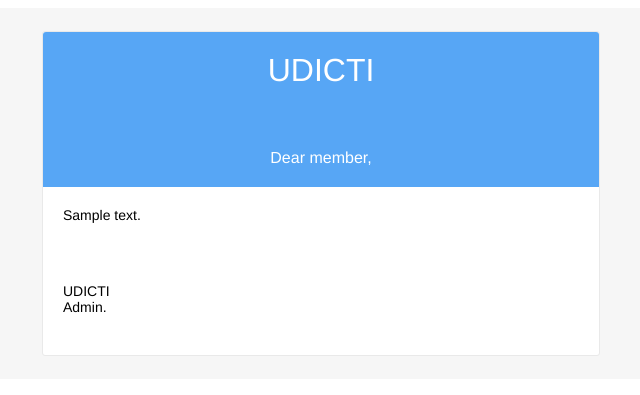
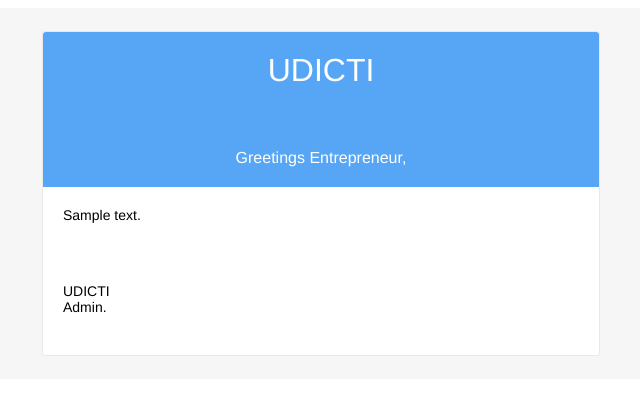
Before and after one commit to maen08/udictimailer, a Django app: template templates/email.html in a window 1280 px wide. Shown: the top 395 px of the page, without its empty margins (319-959 px from the left). Run offline with Django 3.2, Linux system fonts and the light colour scheme; the template is opened without the code that fills it: most values are stand-ins (such as "Sample title", 1, 10 or a date in 2020).

Commit message:
changed the greetings and background colour

```diff
--- a/templates/email.html
+++ b/templates/email.html
@@ -19,9 +19,9 @@
                             style="font-family: 'Helvetica Neue',Helvetica,Arial,sans-serif; box-sizing: border-box; font-size: 14px; margin: 0;">
                         <td class=""
                             style="font-family: 'Helvetica Neue',Helvetica,Arial,sans-serif; box-sizing: border-box; font-size: 16px; vertical-align: top; color: #fff; font-weight: 500; text-align: center; border-radius: 3px 3px 0 0; background-color: #57a6f5; margin: 0; padding: 20px;"
-                                    align="center" bgcolor="#71b6f9" valign="top">
+                            align="center" bgcolor="#3F34BF" valign="top">
                             <p style="font-size:32px;color:#fff;">UDICTI</p> <br>
-                                    <span style="margin-top: 10px;display: block; color: #fff;">Dear member,
+                            <span style="margin-top: 10px;display: block; color: #fff;">Greetings Entrepreneur,
                                         </span>
                         </td>
                     </tr>
@@ -40,7 +40,7 @@
                                         valign="top">
                                         {% block content %}
                                             {{ body }}
-                                                    {% endblock content%}
+                                        {% endblock content %}
 
                                     </td>
                                 </tr>
```
Lines whose indentation alone changed are shown as unchanged.
